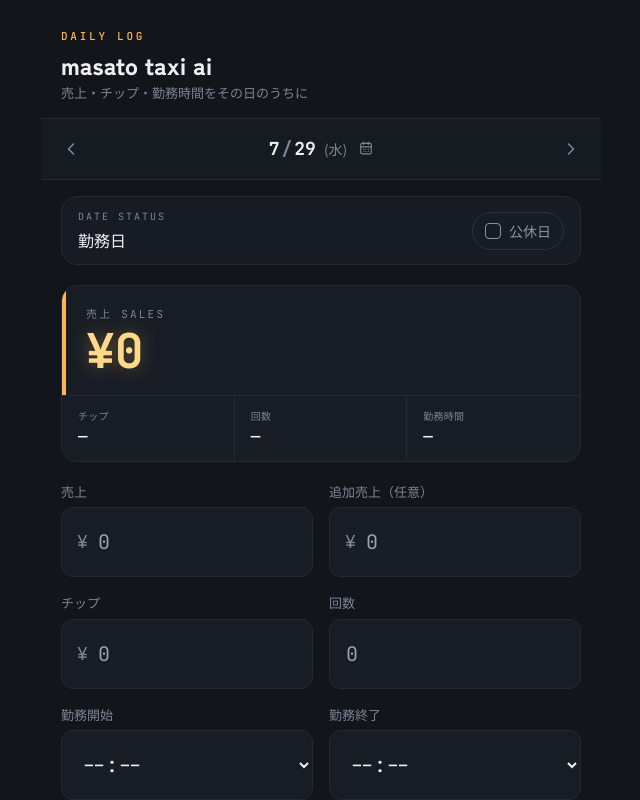
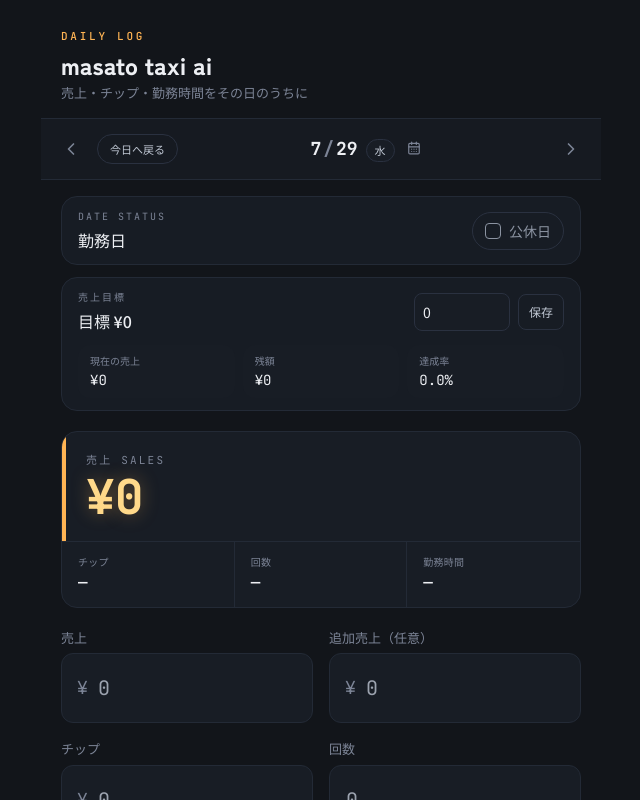
Before and after one commit to masatomm80/work-log-react, a React (Vite) app: page / in a window 1280 px wide. Both pictures are taken after a click on the button 390 px from the left and 149 px from the top of the page. Shown: the top 800 px of the page, without its empty margins (319-959 px from the left). Built offline with nearby package versions, Linux system fonts and the light colour scheme.

Commit message:
Update WorkLog.jsx

```diff
--- a/src/WorkLog.jsx
+++ b/src/WorkLog.jsx
@@ -12,9 +12,11 @@ import {
 } from "lucide-react";
 
 const STORAGE_KEY = "workLogEntries";
+const STORAGE_KEY_TARGET = "workLogSalesTarget";
 const PRESET_TAGS = ["日赤", "日赤夜", "寝台", "宿直", "横関", "横関夜", "早出", "明け", "点検書類提出"];
 const WEEKDAY_JA = ["日", "月", "火", "水", "木", "金", "土"];
 const FIRST_WORKDAY = "2024-12-22";
+const DEFAULT_SALES_TARGET = 75000;
 const DAY_STATUS = {
   WORKDAY: "workday",
   DAYOFF: "dayoff",
@@ -89,6 +91,16 @@ function fmtDateLabel(iso) {
   const [, m, d] = iso.split("-").map(Number);
   return { m, d, wd: WEEKDAY_JA[dt.getDay()] };
 }
+function getWeekdayBadgeClass(weekday) {
+  switch (weekday) {
+    case "土":
+      return "border-[#7CB5FF]/25 bg-[#7CB5FF]/10 text-[#7CB5FF]";
+    case "日":
+      return "border-[#FF8A80]/25 bg-[#FF8A80]/10 text-[#FF8A80]";
+    default:
+      return "border-[#2A3140] bg-[#181D25] text-[#C0C8D4]";
+  }
+}
 function parseTimeToMinutes(value) {
   if (!value) return null;
   const [h, m] = value.split(":").map(Number);
@@ -150,6 +162,25 @@ function persistEntries(entries) {
     return false;
   }
 }
+function loadSalesTarget() {
+  try {
+    const raw = localStorage.getItem(STORAGE_KEY_TARGET);
+    const parsed = Number(raw);
+    return Number.isFinite(parsed) && parsed >= 0 ? parsed : DEFAULT_SALES_TARGET;
+  } catch (e) {
+    console.error("目標読み込みエラー", e);
+    return DEFAULT_SALES_TARGET;
+  }
+}
+function persistSalesTarget(value) {
+  try {
+    localStorage.setItem(STORAGE_KEY_TARGET, String(value));
+    return true;
+  } catch (e) {
+    console.error("目標保存エラー", e);
+    return false;
+  }
+}
 
 const emptyForm = (date) => ({
   id: null,
@@ -198,6 +229,8 @@ export default function WorkLog() {
   const [selectedDate, setSelectedDate] = useState(todayISO());
   const [form, setForm] = useState(emptyForm(todayISO()));
   const [periodAnchor, setPeriodAnchor] = useState(todayISO());
+  const [salesTarget, setSalesTarget] = useState(() => loadSalesTarget());
+  const [salesTargetInput, setSalesTargetInput] = useState(() => String(loadSalesTarget()));
   const [confirmDeleteId, setConfirmDeleteId] = useState(null);
   const [toast, setToast] = useState(null);
   const dateInputRef = useRef(null);
@@ -239,6 +272,20 @@ export default function WorkLog() {
     setToast(msg);
     clearTimeout(toastTimer.current);
     toastTimer.current = setTimeout(() => setToast(null), 1600);
+  };
+
+  const handleGoToToday = () => {
+    const today = todayISO();
+    setSelectedDate(today);
+    setPeriodAnchor(today);
+  };
+
+  const handleSaveSalesTarget = () => {
+    const nextValue = Math.max(0, Number(salesTargetInput) || 0);
+    setSalesTarget(nextValue);
+    setSalesTargetInput(String(nextValue));
+    persistSalesTarget(nextValue);
+    showToast(`売上目標を${nextValue.toLocaleString("ja-JP")}円に設定しました`);
   };
 
   const updateField = (key, value) => {
@@ -365,9 +412,12 @@ export default function WorkLog() {
   const isWorkday = effectiveStatus === DAY_STATUS.WORKDAY;
   const isHoliday = effectiveStatus === DAY_STATUS.HOLIDAY;
   const isDayOff = effectiveStatus === DAY_STATUS.DAYOFF;
-  const canEditFields = isWorkday;
+  const isTodaySelected = selectedDate === todayISO();
   const statusLabel = getStatusLabel(effectiveStatus);
-  const totalSales = (Number(form.sales) || 0) + (Number(form.salesExtra) || 0);
+  const currentSalesTotal = (Number(form.sales) || 0) + (Number(form.salesExtra) || 0);
+  const totalSales = currentSalesTotal;
+  const targetRemaining = Math.max(salesTarget - currentSalesTotal, 0);
+  const achievementRate = salesTarget > 0 ? (currentSalesTotal / salesTarget) * 100 : 0;
   const activeTags = form.notes ? form.notes.split(/[\s、,　]+/).filter(Boolean) : [];
   const periodStartLbl = fmtDateLabel(periodBounds.start);
   const periodEndLbl = fmtDateLabel(periodBounds.end);
@@ -393,7 +443,7 @@ export default function WorkLog() {
       </header>
 
       {/* Date nav */}
-      <div className="flex items-center justify-between px-5 py-3 border-b border-[#232A36] bg-[#161A21] sticky top-0 z-10 max-w-[560px] mx-auto">
+      <div className="flex items-center justify-between gap-2 px-5 py-3 border-b border-[#232A36] bg-[#161A21] sticky top-0 z-10 max-w-[560px] mx-auto">
         <button
           onClick={() => setSelectedDate((s) => addDays(s, -1))}
           className="p-2 -ml-2 text-[#7C8496] active:text-[#FFB454] transition-colors"
@@ -401,8 +451,16 @@ export default function WorkLog() {
         >
           <ChevronLeft size={20} />
         </button>
+        {!isTodaySelected ? (
           <button
-          className="flex items-baseline gap-2 relative"
+            onClick={handleGoToToday}
+            className="rounded-full border border-[#2A3140] px-3 py-1.5 text-[11px] text-[#C0C8D4] active:border-[#FFB454] active:text-[#FFB454]"
+          >
+            今日へ戻る
+          </button>
+        ) : null}
+        <button
+          className="flex items-baseline gap-2 relative flex-1 justify-center"
           onClick={() => dateInputRef.current?.showPicker?.() || dateInputRef.current?.click()}
         >
           <span className="font-meter text-lg font-bold">
@@ -410,7 +468,9 @@ export default function WorkLog() {
             <span className="text-[#7C8496] mx-0.5">/</span>
             {d}
           </span>
-          <span className="text-sm text-[#7C8496]">({wd})</span>
+          <span className={`inline-flex items-center rounded-full border px-2 py-0.5 text-[11px] font-medium ${getWeekdayBadgeClass(wd)}`}>
+            {wd}
+          </span>
           <CalendarDays size={14} className="text-[#7C8496] ml-1" />
           <input
             ref={dateInputRef}
@@ -455,6 +515,49 @@ export default function WorkLog() {
           </div>
         </div>
 
+        {isWorkday ? (
+          <div className="mx-5 mt-3 rounded-2xl border border-[#232A36] bg-[#171C24] px-4 py-3">
+            <div className="flex items-center justify-between gap-3">
+              <div>
+                <div className="text-[10px] tracking-[0.2em] text-[#7C8496] font-meter">売上目標</div>
+                <div className="font-medium text-[#EDEFF3] mt-1">目標 ¥{yen(salesTarget)}</div>
+              </div>
+              <div className="flex items-center gap-2">
+                <input
+                  type="number"
+                  inputMode="numeric"
+                  value={salesTargetInput}
+                  onChange={(e) => setSalesTargetInput(e.target.value)}
+                  className="w-24 rounded-lg border border-[#2A3140] bg-[#181D25] px-2 py-2 text-sm text-[#EDEFF3] focus:outline-none focus:border-[#FFB454]"
+                  placeholder="75000"
+                />
+                <button
+                  onClick={handleSaveSalesTarget}
+                  className="rounded-lg border border-[#2A3140] px-2.5 py-2 text-[12px] text-[#C0C8D4] active:border-[#FFB454] active:text-[#FFB454]"
+                >
+                  保存
+                </button>
+              </div>
+            </div>
+            <div className="mt-3 grid grid-cols-3 gap-2">
+              <div className="rounded-xl bg-[#181D25] px-3 py-2">
+                <div className="text-[10px] text-[#7C8496]">現在の売上</div>
+                <div className="font-meter text-sm text-[#EDEFF3] mt-0.5">¥{yen(currentSalesTotal)}</div>
+              </div>
+              <div className="rounded-xl bg-[#181D25] px-3 py-2">
+                <div className="text-[10px] text-[#7C8496]">残額</div>
+                <div className="font-meter text-sm text-[#EDEFF3] mt-0.5">¥{yen(targetRemaining)}</div>
+              </div>
+              <div className="rounded-xl bg-[#181D25] px-3 py-2">
+                <div className="text-[10px] text-[#7C8496]">達成率</div>
+                <div className="font-meter text-sm text-[#EDEFF3] mt-0.5">{achievementRate.toFixed(1)}%</div>
+              </div>
+            </div>
+          </div>
+        ) : null}
+
+        {isWorkday ? (
+          <>
             {/* Meter panel */}
             <div className="mx-5 mt-5 rounded-2xl bg-[#181D25] border border-[#232A36] overflow-hidden">
               <div className="border-l-4 border-[#FFB454] px-5 py-5">
@@ -489,13 +592,13 @@ export default function WorkLog() {
             <div className="mx-5 mt-5 space-y-5">
               <div className="grid grid-cols-2 gap-4">
                 <Field label="売上">
-              <YenInput value={form.sales} onChange={(v) => updateField("sales", v)} disabled={!canEditFields} />
+                  <YenInput value={form.sales} onChange={(v) => updateField("sales", v)} disabled={false} />
                 </Field>
                 <Field label="追加売上（任意）">
-              <YenInput value={form.salesExtra} onChange={(v) => updateField("salesExtra", v)} disabled={!canEditFields} />
+                  <YenInput value={form.salesExtra} onChange={(v) => updateField("salesExtra", v)} disabled={false} />
                 </Field>
                 <Field label="チップ">
-              <YenInput value={form.tip} onChange={(v) => updateField("tip", v)} disabled={!canEditFields} />
+                  <YenInput value={form.tip} onChange={(v) => updateField("tip", v)} disabled={false} />
                 </Field>
                 <Field label="回数">
                   <input
@@ -504,18 +607,17 @@ export default function WorkLog() {
                     value={form.count}
                     onChange={(e) => updateField("count", e.target.value)}
                     placeholder="0"
-                disabled={!canEditFields}
-                className="w-full bg-[#181D25] border border-[#232A36] rounded-xl px-4 py-5 text-xl font-meter text-[#EDEFF3] focus:outline-none focus:border-[#FFB454] disabled:opacity-60"
+                    className="w-full bg-[#181D25] border border-[#232A36] rounded-xl px-4 py-5 text-xl font-meter text-[#EDEFF3] focus:outline-none focus:border-[#FFB454]"
                   />
                 </Field>
                 <Field label="勤務開始">
-              <TimeSelect value={form.workStart} onChange={(v) => updateField("workStart", v)} options={WORK_TIME_OPTIONS} disabled={!canEditFields} />
+                  <TimeSelect value={form.workStart} onChange={(v) => updateField("workStart", v)} options={WORK_TIME_OPTIONS} />
                 </Field>
                 <Field label="勤務終了">
-              <TimeSelect value={form.workEnd} onChange={(v) => updateField("workEnd", v)} options={WORK_TIME_OPTIONS} disabled={!canEditFields} />
+                  <TimeSelect value={form.workEnd} onChange={(v) => updateField("workEnd", v)} options={WORK_TIME_OPTIONS} />
                 </Field>
                 <Field label="休憩時間">
-              <TimeSelect value={form.breakTime} onChange={(v) => updateField("breakTime", v)} options={BREAK_TIME_OPTIONS} disabled={!canEditFields} />
+                  <TimeSelect value={form.breakTime} onChange={(v) => updateField("breakTime", v)} options={BREAK_TIME_OPTIONS} />
                 </Field>
               </div>
 
@@ -526,8 +628,7 @@ export default function WorkLog() {
                   value={form.workHours}
                   onChange={(e) => setForm((f) => ({ ...f, workHours: e.target.value, hoursOverride: true }))}
                   placeholder="0.0"
-              disabled={!canEditFields}
-              className="w-full bg-[#181D25] border border-[#232A36] rounded-xl px-4 py-5 text-xl font-meter text-[#EDEFF3] focus:outline-none focus:border-[#FFB454] disabled:opacity-60"
+                  className="w-full bg-[#181D25] border border-[#232A36] rounded-xl px-4 py-5 text-xl font-meter text-[#EDEFF3] focus:outline-none focus:border-[#FFB454]"
                 />
               </Field>
 
@@ -578,6 +679,56 @@ export default function WorkLog() {
                 )}
               </div>
             </div>
+          </>
+        ) : (
+          <div className="mx-5 mt-5 space-y-4">
+            <div className="rounded-2xl border border-[#232A36] bg-[#181D25] p-4 space-y-3">
+              <div className="text-[12px] text-[#7C8496]">日付</div>
+              <div className="font-medium text-[#EDEFF3]">{m}/{d} ({wd})</div>
+            </div>
+            <div className="rounded-2xl border border-[#232A36] bg-[#181D25] p-4 space-y-3">
+              <div className="text-[12px] text-[#7C8496]">勤務状態</div>
+              <div className="font-medium text-[#EDEFF3]">{isHoliday ? "公休日" : "明け休み"}</div>
+            </div>
+            {isHoliday ? (
+              <div className="rounded-2xl border border-[#232A36] bg-[#181D25] p-4 space-y-3">
+                <div className="flex items-center justify-between gap-3">
+                  <div className="text-[12px] text-[#7C8496]">公休日チェック</div>
+                  <button
+                    onClick={handleToggleHoliday}
+                    className={`flex items-center gap-2 rounded-full border px-3 py-2 text-sm transition-colors ${
+                      isHoliday
+                        ? "border-[#FFB454] bg-[#FFB454]/10 text-[#FFB454]"
+                        : "border-[#2A3140] text-[#8B93A1]"
+                    }`}
+                  >
+                    <span className={`flex h-4 w-4 items-center justify-center rounded border ${isHoliday ? "border-[#FFB454] bg-[#FFB454] text-[#12151A]" : "border-[#8B93A1]"}`}>
+                      {isHoliday ? "✓" : ""}
+                    </span>
+                    公休日
+                  </button>
+                </div>
+              </div>
+            ) : null}
+            <div className="rounded-2xl border border-[#232A36] bg-[#181D25] p-4 space-y-3">
+              <div className="text-[12px] text-[#7C8496]">コメント</div>
+              <textarea
+                value={form.notes}
+                onChange={(e) => updateField("notes", e.target.value)}
+                placeholder="メモを入力"
+                rows={3}
+                className="w-full bg-[#181D25] border border-[#232A36] rounded-xl px-4 py-4 text-[17px] text-[#EDEFF3] focus:outline-none focus:border-[#FFB454] resize-none"
+              />
+            </div>
+            <button
+              onClick={handleSave}
+              className="w-full flex items-center justify-center gap-2 bg-[#FFB454] text-[#12151A] font-medium text-lg py-5 rounded-xl active:bg-[#FFC578] transition-colors"
+            >
+              <Save size={20} />
+              {saveState === "saved" ? "保存しました" : saveState === "error" ? "保存に失敗しました" : "この日を保存"}
+            </button>
+          </div>
+        )}
 
         {/* Monthly total */}
         <div className="mx-5 mt-8">
@@ -668,7 +819,9 @@ export default function WorkLog() {
                         <span className="font-bold">
                           {label.m}/{label.d}
                         </span>
-                        <span className="text-[12px] text-[#7C8496]">({label.wd})</span>
+                        <span className={`inline-flex items-center rounded-full border px-2 py-0.5 text-[11px] font-medium ${getWeekdayBadgeClass(label.wd)}`}>
+                          {label.wd}
+                        </span>
                       </div>
                       <div className="flex items-center gap-3 font-meter text-[13px] text-[#EDEFF3] min-w-0">
                         <span className={`rounded-full px-2 py-1 text-[11px] ${statusBadgeClass}`}>{getStatusLabel(entryStatus)}</span>
```
Lines whose indentation alone changed are shown as unchanged.
